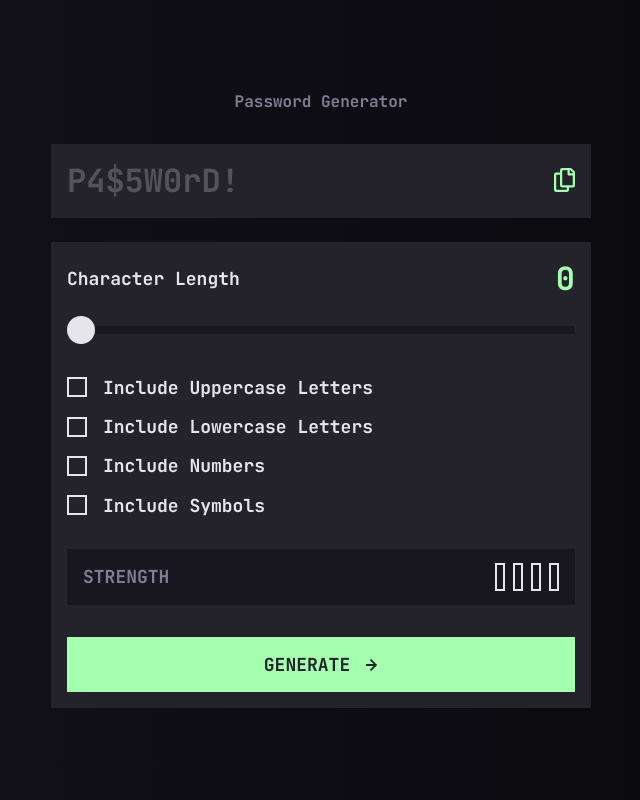
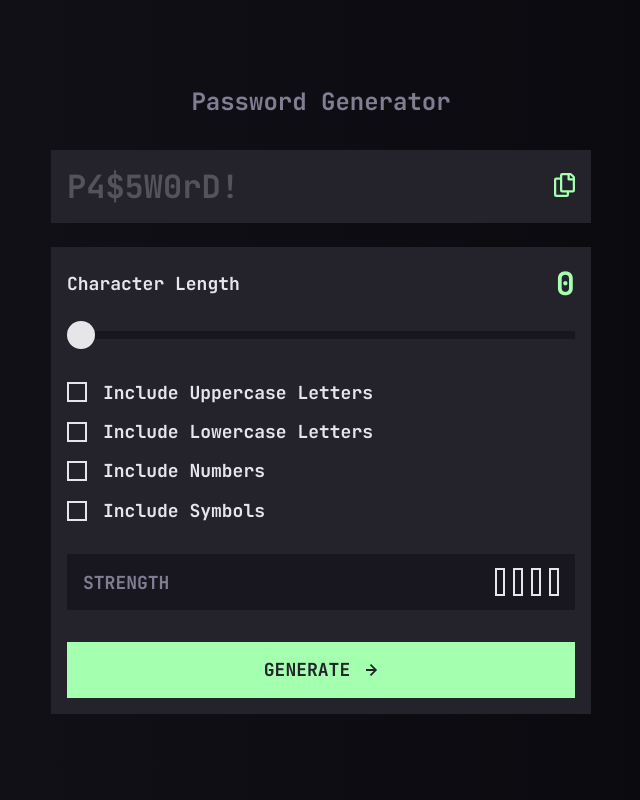
Before and after one commit to ChechiX/password-generator-app, a React (Vite) app: page / in a window 1280 px wide. Shown: the whole page, without its empty margins (319-959 px from the left). Built offline with nearby package versions, Linux system fonts and the light colour scheme.

Commit message:
Enhance generator header styles for improved typography on larger screens

```diff
--- a/src/styles/blocks/_generator.scss
+++ b/src/styles/blocks/_generator.scss
@@ -16,6 +16,10 @@
   @include t.text-preset-4;
   color: v.$grey-600;
   text-align: center;
+
+  @media (min-width: 48rem) {
+    @include t.text-preset-2;
+  }
 }
 
 .generator__panel {
```
